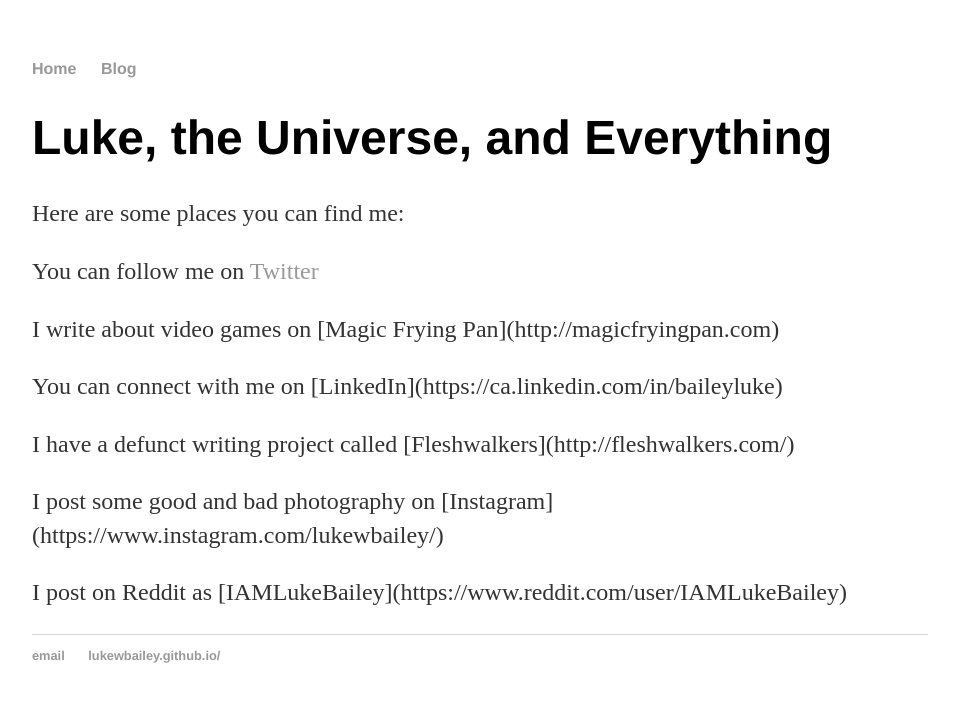
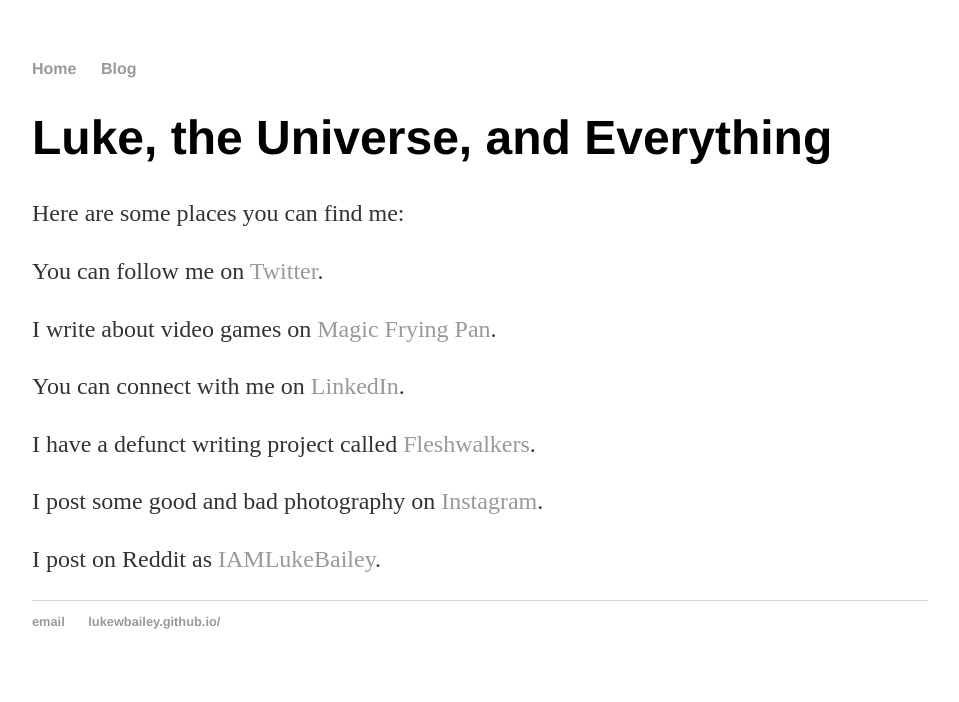
Before and after one commit to LukeWBailey/lukewbailey.github.io, a Jekyll site: the page built from index.html, in a window 1280 px wide. Shown: the top 702 px of the page, without its empty margins (160-1119 px from the left). Built offline with Jekyll 4.4.1, drawn with Linux system fonts in a browser that asks for light colours; some of the changed lines change nothing that is shown.

Commit message:
Update index.html

```diff
--- a/index.html
+++ b/index.html
@@ -5,11 +5,11 @@
 <div class="blurb">
 	<h1>Luke, the Universe, and Everything</h1>
 	<p>Here are some places you can find me:</p>
-	<p>You can follow me on <a href="http://www.twitter.com/lukebailey">Twitter</a></p>
-	<p>I write about video games on [Magic Frying Pan](http://magicfryingpan.com)</p>
-	<p>You can connect with me on [LinkedIn](https://ca.linkedin.com/in/baileyluke)</p>
-	<p>I have a defunct writing project called [Fleshwalkers](http://fleshwalkers.com/)</p>
-	<p>I post some good and bad photography on [Instagram](https://www.instagram.com/lukewbailey/)</p>
-	<p>I post on Reddit as [IAMLukeBailey](https://www.reddit.com/user/IAMLukeBailey)</p>
+	<p>You can follow me on <a href="http://www.twitter.com/lukebailey">Twitter</a>.</p>
+	<p>I write about video games on <a href="http://magicfryingpan.com">Magic Frying Pan</a>.</p>
+	<p>You can connect with me on <a href="https://ca.linkedin.com/in/baileyluke">LinkedIn</a>.</p>
+	<p>I have a defunct writing project called <a href="http://fleshwalkers.com/">Fleshwalkers</a>.</p>
+	<p>I post some good and bad photography on <a href="https://www.instagram.com/lukewbailey/">Instagram</a>.</p>
+	<p>I post on Reddit as <a href="https://www.reddit.com/user/IAMLukeBailey">IAMLukeBailey</a>.</p>
 </p>
 </div><!-- /.blurb -->
```
